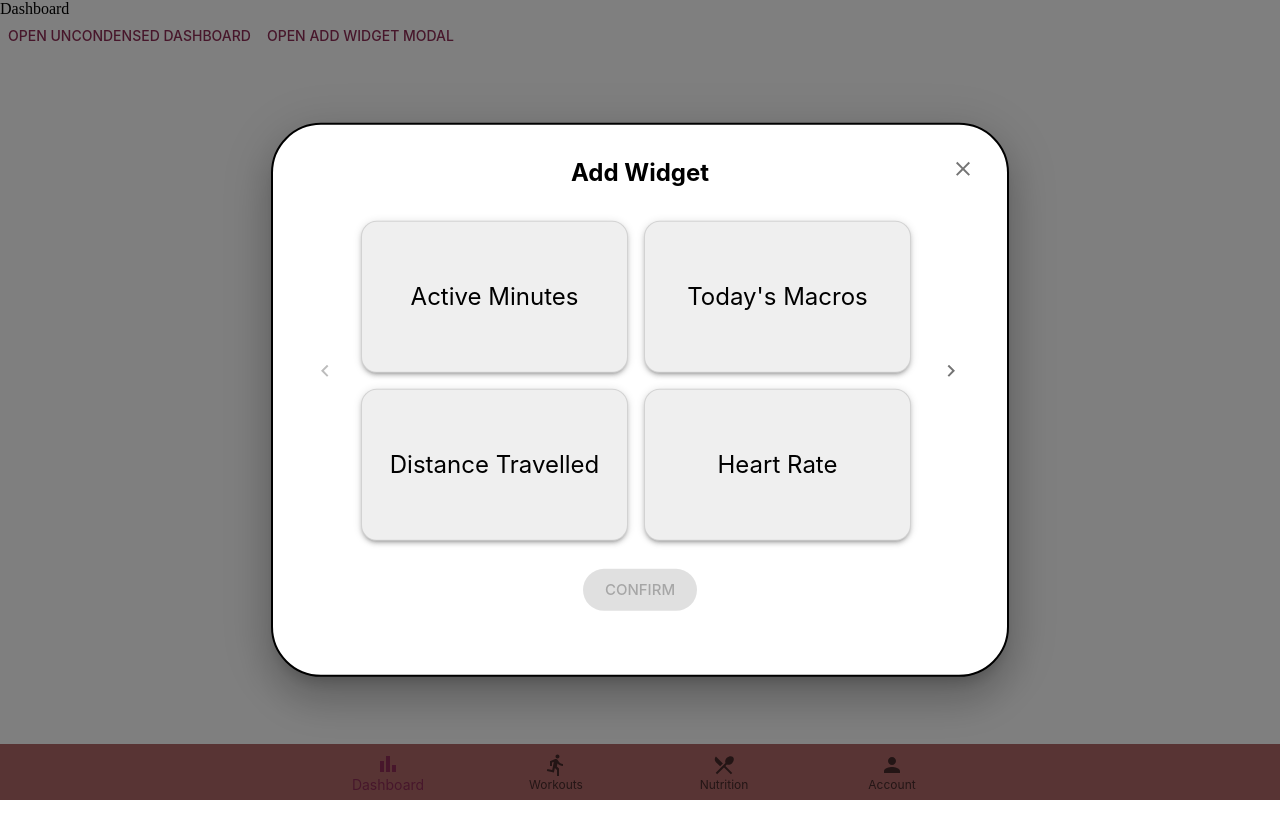
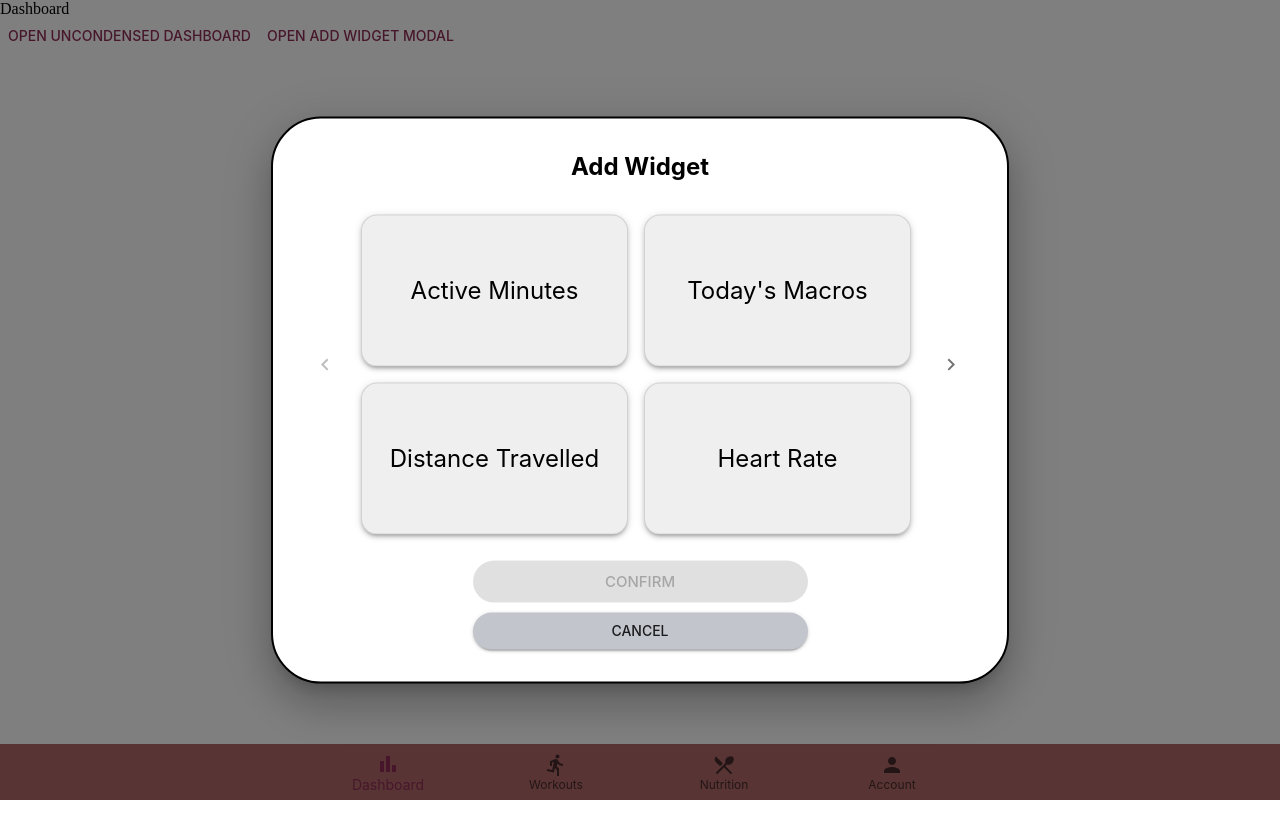
Before and after one commit to joshchyeonlee/EZFit, a React (Create React App) app: page /Dashboard in a window 1280 px wide. Both pictures are taken after a click on the button "OPEN ADD WIDGET MODAL". Shown: the top 838 px of the page. Built offline with nearby package versions, Linux system fonts and the light colour scheme.

Commit message:
Add Widget -> Replace X with Cancel

```diff
--- a/src/components/dashboard/AddWidgetModal.tsx
+++ b/src/components/dashboard/AddWidgetModal.tsx
@@ -1,69 +1,84 @@
-import { Box, Button, IconButton, Modal, Typography, Grid, Card, CardActionArea } from "@mui/material";
-import { Close } from '@mui/icons-material';
-import { ChevronLeft, ChevronRight } from '@mui/icons-material';
+import {
+  Box,
+  Button,
+  IconButton,
+  Modal,
+  Typography,
+  Grid,
+  Card,
+  CardActionArea,
+} from "@mui/material";
+import { ChevronLeft, ChevronRight } from "@mui/icons-material";
 import { useEffect, useState } from "react";
 import theme from "../../themes/theme";
 
-function AddWidgetModal(props: { open: boolean; setOpen: any; }){
-    const availableModals = ["Active Minutes", "Today's Macros", "Distance Travelled", "Heart Rate", "Steps"];
+function AddWidgetModal(props: { open: boolean; setOpen: any }) {
+  const availableModals = [
+    "Active Minutes",
+    "Today's Macros",
+    "Distance Travelled",
+    "Heart Rate",
+    "Steps",
+  ];
   const [index, setIndex] = useState(0);
   const [selectedModal, setSelectedModal] = useState("");
   const [isAnimating, setIsAnimating] = useState(false);
-    const [containerW, setContainerW] = useState((window.innerWidth < 500) ? 200 : 550);
-    const [containerH, setContainerH] = useState(300);
-    const [itemW, setItemW] = useState((window.innerWidth < 500) ? 100 : 250);
-    const [itemH, setItemH] = useState((window.innerWidth < 500) ? 70 : 150);
+  const [containerW, setContainerW] = useState(
+    window.innerWidth < 500 ? 200 : 550
+  );
+  const [itemW, setItemW] = useState(window.innerWidth < 500 ? 100 : 250);
+  const [itemH, setItemH] = useState(window.innerWidth < 500 ? 70 : 150);
 
   const handleClose = () => {
     setSelectedModal("");
     props.setOpen(false);
     setIndex(0);
-    }
+  };
 
   const handleChevronClick = (i: number) => {
-        const currentIndex = (i === 1) ? index + 4 : index - 4;
+    const currentIndex = i === 1 ? index + 4 : index - 4;
     setIndex(currentIndex);
     setIsAnimating(true);
 
     setTimeout(() => {
       setIsAnimating(false);
     }, 150);
-    }
+  };
 
   const handleSelectModal = (modal: string) => {
-        (selectedModal === modal) ? setSelectedModal("") : setSelectedModal(modal);
-    }
+    selectedModal === modal ? setSelectedModal("") : setSelectedModal(modal);
+  };
 
   const handleConfirmClick = () => {
     //need to handle selected modal here
     handleClose();
-    }
+  };
 
   const handleUpdateWindow = () => {
-        setContainerW((window.innerWidth < 500) ? 200 : 550);
-        setItemH((window.innerWidth < 500) ? 70 : 150);
-        setItemW((window.innerWidth < 500) ? 100 : 250);
-    }
+    setContainerW(window.innerWidth < 500 ? 200 : 550);
+    setItemH(window.innerWidth < 500 ? 70 : 150);
+    setItemW(window.innerWidth < 500 ? 100 : 250);
+  };
 
   const style = {
-        position: 'absolute' as 'absolute',
-        top: '50%',
-        left: '50%',
-        transform: 'translate(-50%, -50%)',
-        bgcolor: 'primaryBkg',
-        border: '2px solid #000',
+    position: "absolute" as "absolute",
+    top: "50%",
+    left: "50%",
+    transform: "translate(-50%, -50%)",
+    bgcolor: "primaryBkg",
+    border: "2px solid #000",
     borderRadius: "50px",
     boxShadow: 24,
     p: 4,
-        maxWidth:"70%"
+    maxWidth: "70%",
   };
 
   useEffect(() => {
     window.addEventListener("resize", handleUpdateWindow);
     handleUpdateWindow();
-    })
+  });
 
-    return(
+  return (
     <Modal
       open={props.open}
       onClose={handleClose}
@@ -71,58 +86,116 @@ function AddWidgetModal(props: { open: boolean; setOpen: any; }){
       aria-describedby="add-widget-modal"
     >
       <Box sx={style} justifyContent="center">
-            <Box position="absolute" display="flex" justifyContent="flex-end" right="10px" top="10px" padding="10px">
-                <IconButton size="large" onClick={() => handleClose()}><Close/></IconButton>
-            </Box>
-            <Box display="flex" justifyContent="center" flexDirection="column" alignItems="center">
-                <Typography variant="h5"  sx={{ fontWeight: 'bold' }} >Add Widget</Typography>
+        <Box
+          position="absolute"
+          display="flex"
+          justifyContent="flex-end"
+          right="10px"
+          top="10px"
+          padding="10px"
+        ></Box>
+        <Box
+          display="flex"
+          justifyContent="center"
+          flexDirection="column"
+          alignItems="center"
+        >
+          <Typography variant="h5" sx={{ fontWeight: "bold" }}>
+            Add Widget
+          </Typography>
           <Box display="flex" justifyContent="center" paddingTop={2}>
-                    <IconButton onClick={() => handleChevronClick(-1)} disabled={index - 4 < 0}>
-                        <ChevronLeft/>
+            <IconButton
+              onClick={() => handleChevronClick(-1)}
+              disabled={index - 4 < 0}
+            >
+              <ChevronLeft />
             </IconButton>
             <Box
               padding={2}
               display="absolute"
               width={containerW}
               height={300}
-                            sx = {{
+              sx={{
                 opacity: isAnimating ? 0 : 1,
-                                transition: 'opacity .15s ease-in-out',
-                            }}>
-                        <Grid container spacing={{xs: 1, md: 2}} columns={{md: 4, xs: 2}}>
-                            {availableModals.slice(index, index+4).map((val) => {return(
+                transition: "opacity .15s ease-in-out",
+              }}
+            >
+              <Grid
+                container
+                spacing={{ xs: 1, md: 2 }}
+                columns={{ md: 4, xs: 2 }}
+              >
+                {availableModals.slice(index, index + 4).map((val) => {
+                  return (
                     <Grid item xs={2} md={2}>
-                                <Card variant="outlined"
-                                        sx={{   bgcolor: (val === selectedModal) ? theme.palette.primary.main : "ButtonShadow",
+                      <Card
+                        variant="outlined"
+                        sx={{
+                          bgcolor:
+                            val === selectedModal
+                              ? theme.palette.primary.main
+                              : "ButtonShadow",
                           borderRadius: 4,
                           boxShadow: 3,
-                                                transition: "bgcolor .15s ease opacity .15s ease-in-out",
+                          transition:
+                            "bgcolor .15s ease opacity .15s ease-in-out",
                           opacity: isAnimating ? 0 : 1,
-                                                }}>
-                                    <CardActionArea sx={{ minHeight: itemH, minWidth: itemW}} onClick={() => {handleSelectModal(val)}}>
+                        }}
+                      >
+                        <CardActionArea
+                          sx={{ minHeight: itemH, minWidth: itemW }}
+                          onClick={() => {
+                            handleSelectModal(val);
+                          }}
+                        >
                           <Box display="flex" justifyContent="center">
-                                            <Typography variant="h5" color={(val === selectedModal) ? "white" : "black"}>{val}</Typography>
+                            <Typography
+                              variant="h5"
+                              color={val === selectedModal ? "white" : "black"}
+                            >
+                              {val}
+                            </Typography>
                           </Box>
                         </CardActionArea>
                       </Card>
                     </Grid>
-                            )})}
+                  );
+                })}
               </Grid>
             </Box>
-                    <IconButton size="large" onClick={() => handleChevronClick(1)} disabled={index + 4 >= availableModals.length}>
-                        <ChevronRight/>
+            <IconButton
+              size="large"
+              onClick={() => handleChevronClick(1)}
+              disabled={index + 4 >= availableModals.length}
+            >
+              <ChevronRight />
             </IconButton>
           </Box>
-                <Box padding={4}>
-                    <Button size="large" disabled={selectedModal===""} variant="contained" onClick={() => handleConfirmClick()}>
+          <Box paddingTop={"30px"} width={"50%"}>
+            <Button
+              size="large"
+              disabled={selectedModal === ""}
+              variant="contained"
+              onClick={handleConfirmClick}
+              fullWidth
+            >
               Confirm
             </Button>
           </Box>
+          <Box paddingTop={"10px"} width={"50%"}>
+            <Button
+              variant="contained"
+              fullWidth
+              onClick={handleClose}
+              color="secondary"
+            >
+              Cancel
+            </Button>
           </Box>
-
         </Box>
-
-    </Modal>)
+      </Box>
+    </Modal>
+  );
 }
 
 export default AddWidgetModal;
```
Lines whose indentation alone changed are shown as unchanged.
